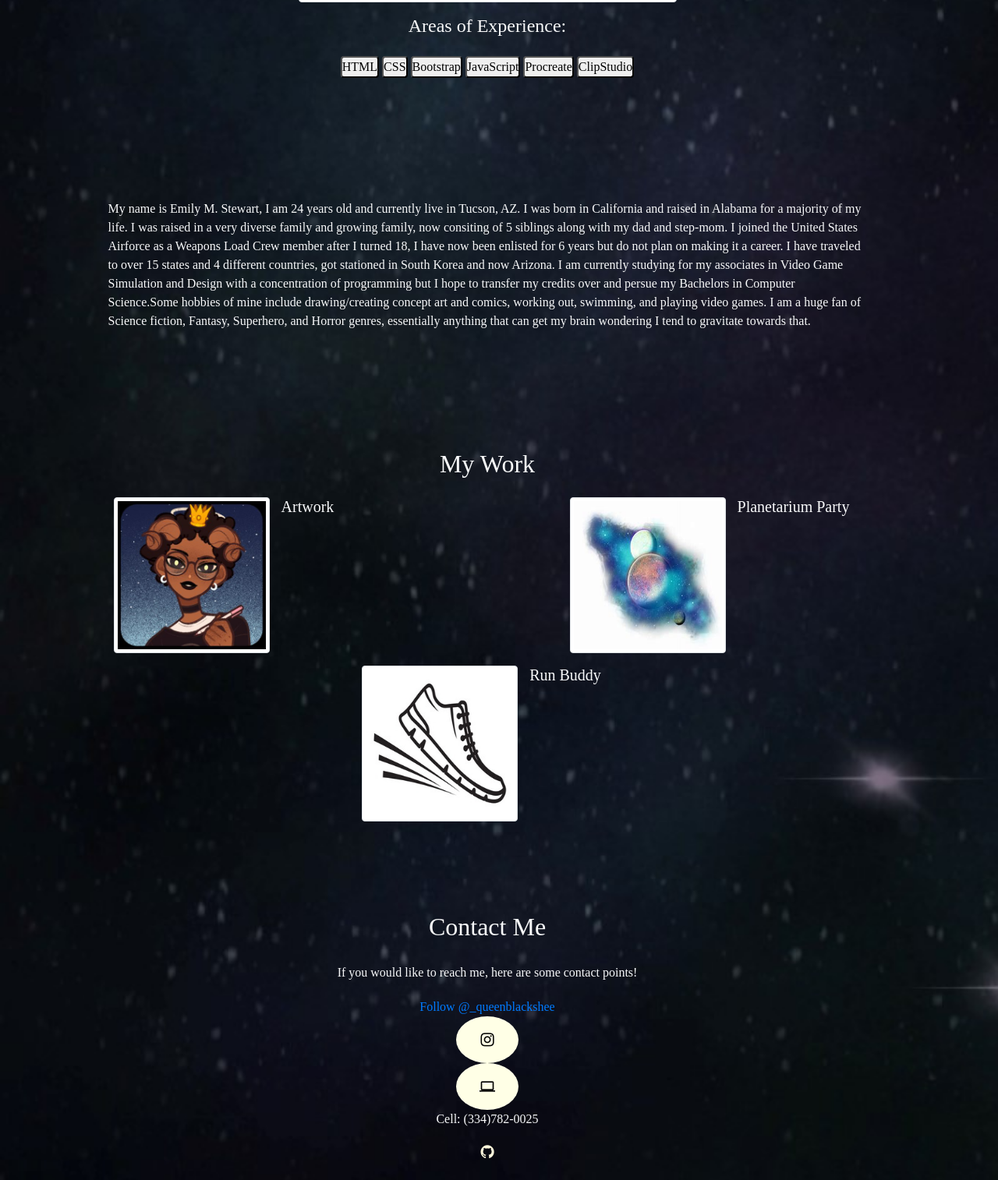
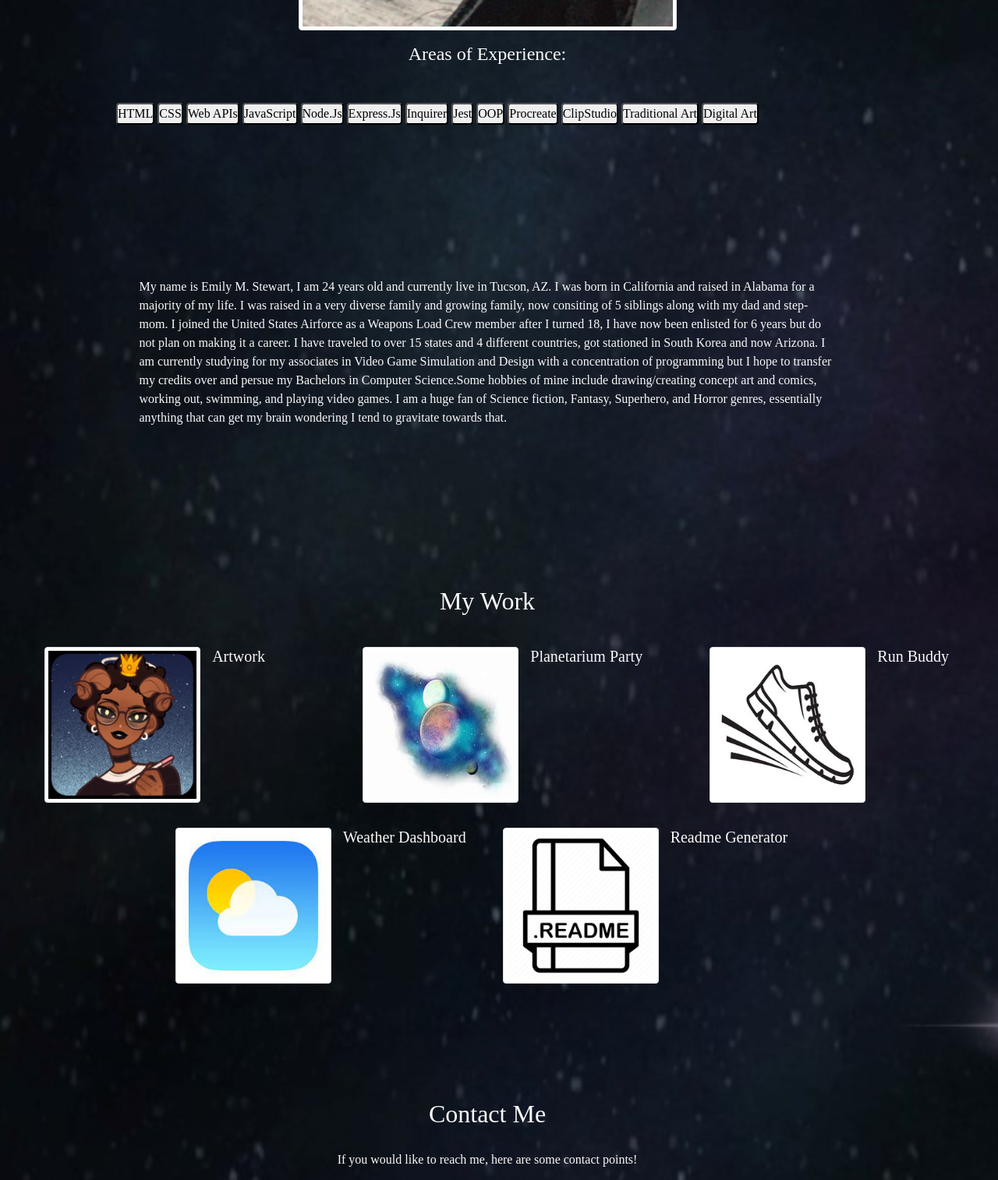
Before and after one commit to EmiStew14/My-Portfolio, a plain HTML site: page index.html in a window 1280 px wide. Shown: the part 1004-2518 px from the top of the page at 78% size. Drawn offline with nearby package versions, Linux system fonts and the light colour scheme; a web font is replaced by a local one.

Commit message:
added more projects and fixed padding/styling, also added tooltips

```diff
--- a/index.html
+++ b/index.html
@@ -57,18 +57,27 @@
              </div>
             </div>
 
-             <div class="flex-wrap col-auto text-center">
-            <button id="btn-1" class="font-effect-neon rounded"data-toggle="popover" data-placement="top" data-content="Beginner (less than a year)">HTML</button>
-            <button id="btn-2" class="font-effect-neon rounded"data-toggle="popover" data-placement="bottom" data-content="Beginner (less than a year)">CSS</button>
-            <button id="btn-3" class="font-effect-neon rounded"data-toggle="popover" data-placement="left" data-content="Beginner (less than a year)">Bootstrap</button>
-            <button id="btn-4" class="font-effect-neon rounded"data-toggle="popover" data-placement="right" data-content="Beginner (less than a year)">JavaScript</button>
-            <button id="btn-5" class="font-effect-neon rounded"data-toggle="popover" data-placement="bottom" data-content="Beginner (less than a year)">Procreate</button>
-            <button id="btn-6" class="font-effect-neon rounded"data-toggle="popover" data-placement="top" data-content="Beginner (1.5 years)">ClipStudio</button>
+            <div class = "row align-items-center p-3">
+             <div class="flex-wrap col-auto text-center p-2">
+            <button id="btn-1" class="font-effect-neon rounded "data-toggle="popover" data-placement="top" data-content="Beginner (less than a year)">HTML</button>
+            <button id="btn-2" class="font-effect-neon rounded "data-toggle="popover" data-placement="top" data-content="Beginner (less than a year)">CSS</button>
+            <button id="btn-1" class="font-effect-neon rounded "data-toggle="popover" data-placement="top" data-content="Beginner (less than a year)">Web APIs</button>
+            <button id="btn-4" class="font-effect-neon rounded "data-toggle="popover" data-placement="top" data-content="Beginner (less than a year)">JavaScript</button>
+            <button id="btn-1" class="font-effect-neon rounded "data-toggle="popover" data-placement="top" data-content="Beginner (less than a year)">Node.Js</button>
+            <button id="btn-1" class="font-effect-neon rounded "data-toggle="popover" data-placement="top" data-content="Beginner (less than a year)">Express.Js</button>
+            <button id="btn-1" class="font-effect-neon rounded "data-toggle="popover" data-placement="top" data-content="Beginner (less than a year)">Inquirer</button>
+            <button id="btn-1" class="font-effect-neon rounded "data-toggle="popover" data-placement="top" data-content="Beginner (less than a year)">Jest</button>
+            <button id="btn-1" class="font-effect-neon rounded "data-toggle="popover" data-placement="top" data-content="Beginner (less than a year)">OOP</button>
+            <button id="btn-5" class="font-effect-neon rounded "data-toggle="popover" data-placement="top" data-content="Beginner (less than a year)">Procreate</button>
+            <button id="btn-6" class="font-effect-neon rounded "data-toggle="popover" data-placement="top" data-content="Beginner (1.5 years)">ClipStudio</button>
+            <button id="btn-6" class="font-effect-neon rounded "data-toggle="popover" data-placement="top" data-content="Experienced (8 years)">Traditional Art</button>
+            <button id="btn-6" class="font-effect-neon rounded "data-toggle="popover" data-placement="top" data-content="Experienced (5 years)">Digital Art</button>
             </div>
             </div>
+        </div>
 
-            <div class="row justify-content-center">
-                <div class="col-9 p-1">
+            <div class="row justify-content-center p-5">
+                <div class="col-9 p-2">
                 <p class="text-bold">
                     My name is Emily M. Stewart, I am 24 years old and currently live in Tucson, AZ. I was born in California and raised in Alabama for a majority of my life. I was raised in a very diverse family and growing family, now consiting of 5 siblings along with my dad and step-mom.
                     I joined the United States Airforce as a Weapons Load Crew member after I turned 18, I have now been enlisted for 6 years but do not plan on making it a career. I have traveled to over 15 states and 4 different countries, got stationed in South Korea and now Arizona.
@@ -88,7 +97,7 @@
         </div>
 
         <div class="projects row justify-content-center p-3">
-                    <div class="media col-auto mx-auto">
+                    <div class="media col-auto mx-auto p-3">
                         <a target="_blank" href="https://www.instagram.com/_queenblacksheep_/">
                             <img src="assets/images/thumbnail1.jpg" class="img-thumbnail" data-toggle="tooltip" data-placement="right" title="Go directly to my art Insta page">
                         </a>
@@ -97,7 +106,7 @@
                       </div>
                     </div>
 
-                    <div class="media col-auto mx-auto">
+                    <div class="media col-auto mx-auto p-3">
                         <a target="_blank" href=" https://emistew14.github.io/Planetarium-Party/">
                             <img src="assets/images/OIP.jfif" class="img-thumbnail" data-toggle="tooltip" data-placement="right" title="My collaborative project with APIs">
                         </a>
@@ -105,8 +114,7 @@
                     <h5 class="mt-0 mb-1">Planetarium Party</h5>
                     </div>
                     </div>
-        </div>
-        <div class="row">
+        <div class="row p-3">
                     <div class="media col-auto mx-auto">
                         <a target="_blank" href=" https://emistew14.github.io/run-buddy/">
                             <img src="assets/images/thumbnail5.jpg" class="img-thumbnail" data-toggle="tooltip" data-placement="right" title="A sample fitness page">
@@ -116,6 +124,27 @@
                       </div>
                     </div>
             </div>
+            <div class="row p-3">
+                <div class="media col-auto mx-auto">
+                    <a target="_blank" href=" https://emistew14.github.io/whats-the-weather-like/">
+                        <img src="assets/images/weather.jfif" class="img-thumbnail" data-toggle="tooltip" data-placement="right" title="Using API calls to display the weather! Also saves to Local Storage">
+                    </a>
+                  <div class="media-body col-auto mx-auto">
+                    <h5 class="mt-0 mb-1">Weather Dashboard</h5>
+                  </div>
+                </div>
+        </div>
+        <div class="row p-3">
+            <div class="media col-auto mx-auto">
+                <a target="_blank" href="https://github.com/EmiStew14/make-it-professional.git">
+                    <img src="assets/images/ReadMe.png" class="img-thumbnail" data-toggle="tooltip" data-placement="right" title="A Node based ReadMe generator">
+                </a>
+              <div class="media-body col-auto mx-auto">
+                <h5 class="mt-0 mb-1">Readme Generator</h5>
+              </div>
+            </div>
+    </div>
+</div>
     </section>
 
     <section id="contact-me" class="contact row align-items-center">
@@ -129,21 +158,21 @@
                         If you would like to reach me, here are some contact points!
                     </p>
         </div>
-        <div class="row">
+        <div class="row p-3">
             <div class="col-auto">
-                   <div class="col-12 text-center">
+                   <div class="col-12 text-center p-3">
                         <a href="https://twitter.com/_queenblackshee?ref_src=twsrc%5Etfw" class="twitter-follow-button" data-show-count="false">Follow @_queenblackshee</a><script async src="https://platform.twitter.com/widgets.js" charset="utf-8"></script>
                     </div>
-                   <div class="col-12 text-center">
+                   <div class="col-12 text-center p-3">
                         <a href="https://www.instagram.com/ehmurlee96/" class="fa fa-instagram"></a>
                     </div>
-                   <div class="col-12 text-center">
+                   <div class="col-12 text-center p-3">
                         <a href="mailto:stewartemilym2014@gmail.com"> <i class="material-icons">computer</i></a>
                     </div>
-                   <div class="col-12 text-center">
+                   <div class="col-12 text-center p-3">
                         Cell: (334)782-0025
                    </div>
-                   <div class="col-12 text-center">
+                   <div class="col-12 text-center p-3">
                     <a href="https://github.com/EmiStew14"><i class="fa fa-github" aria-hidden="true"></i></a>
                 </div>
             </div>
```
Also changed, not shown: README.md, assets/images/ReadMe.png (added), assets/images/weather.jfif (added).
